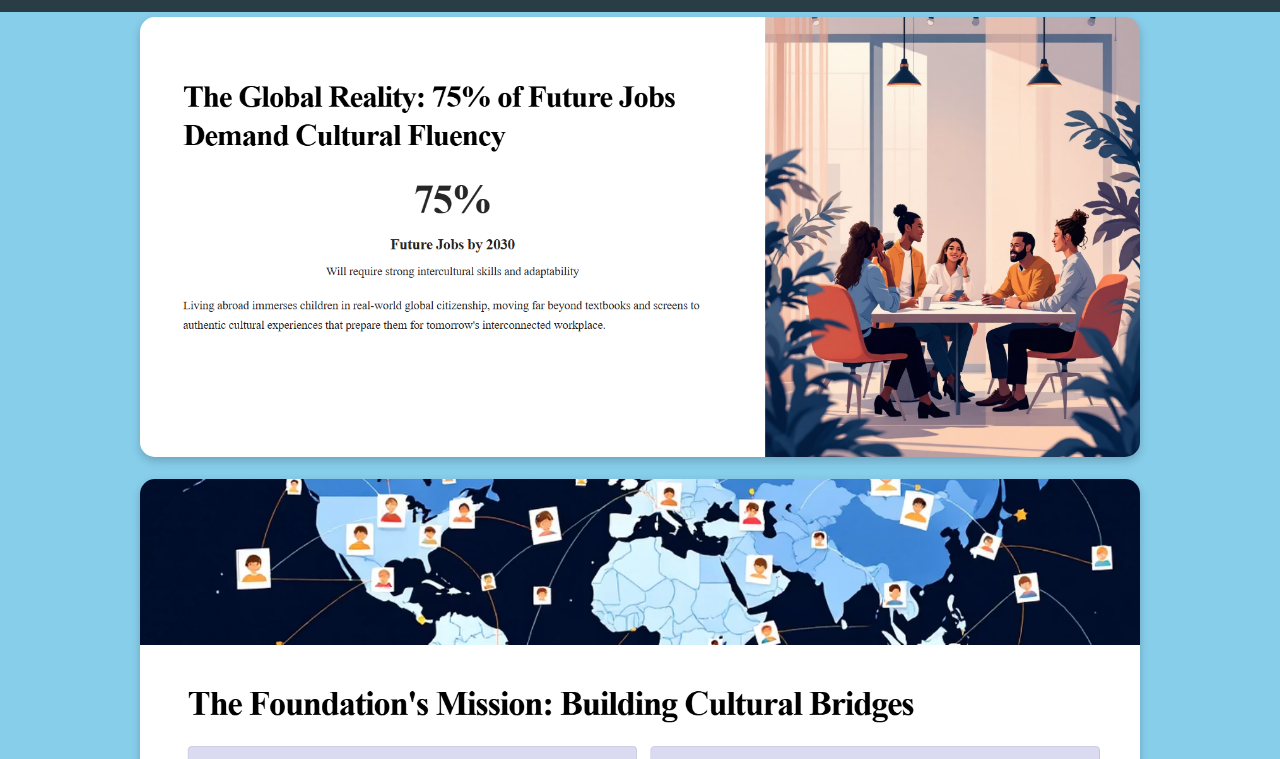
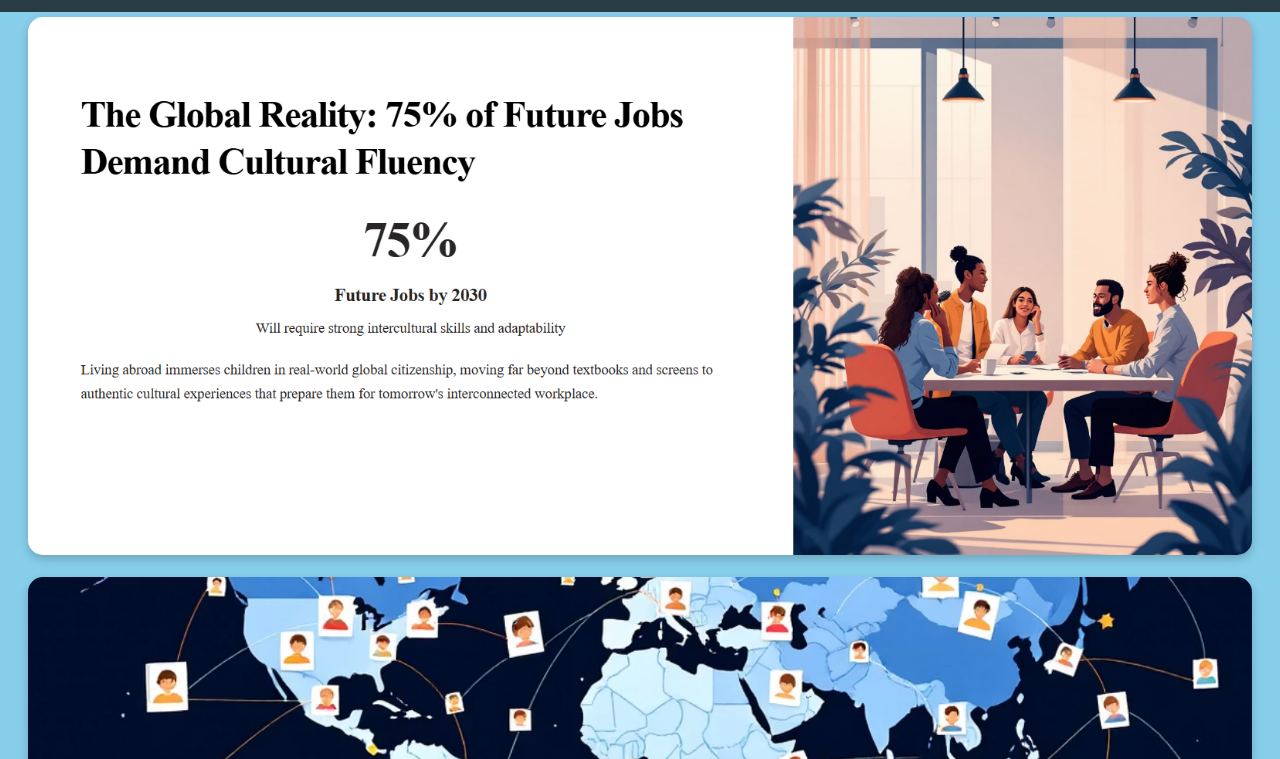
Before and after one commit to zhuldyz0880-star/GAAdupe, a plain HTML site: page about.html in a window 1280 px wide. Shown: the part 41-800 px from the top of the page. Drawn offline with Linux system fonts and the light colour scheme.

Commit message:
Style 3.1

```diff
--- a/style.css
+++ b/style.css
@@ -9,7 +9,7 @@ body {
 
 /* Normal image with curved edges */
 .rounded-img {
-  width: 1000px;           /* adjust as needed */
+  width: 100%;           /* adjust as needed */
   height: auto;           /* keeps proportions */
   border-radius: 15px 15px 15px 15px;    /* curves the corners */
   object-fit: cover;      /* crops nicely if resized */
```
